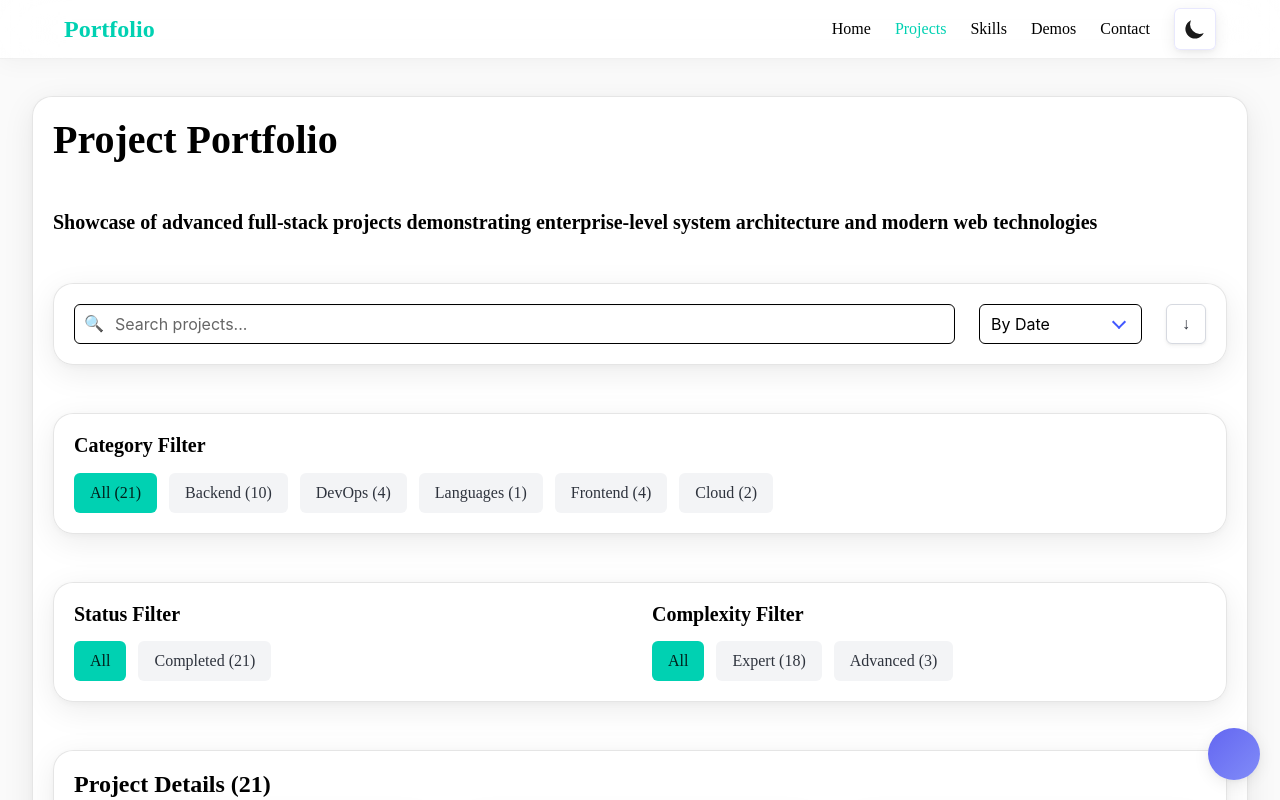
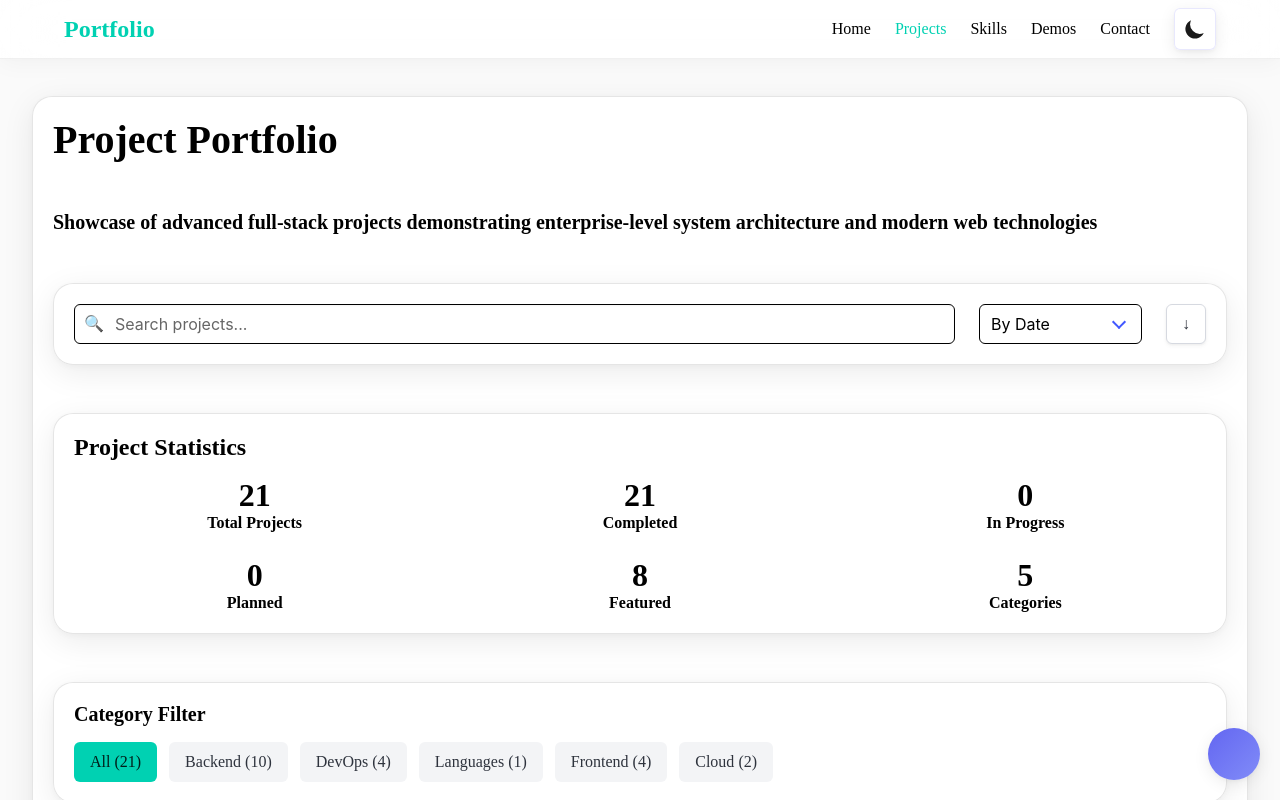
Before and after one commit to xiaooye/Project-Resume, a Next.js app: page /projects in a window 1280 px wide. Shown: the top 800 px of the page. Built offline with nearby package versions, Linux system fonts and the light colour scheme.

Commit message:
Add project statistics section to Projects Page - Added statistics display showing total projects, status breakdown, featured projects count, and categories count - All 21 projects are complete and properly configured

```diff
--- a/components/projects/ProjectsPage.tsx
+++ b/components/projects/ProjectsPage.tsx
@@ -249,6 +249,59 @@ export default function ProjectsPage() {
                     {sortOrder === "asc" ? "↑" : "↓"}
                   </button>
                 </div>
+              </div>
+            </div>
+          </div>
+        </div>
+
+        {/* Project Statistics */}
+        <div className="box liquid-glass-card mb-6">
+          <h2 className="title is-4 mb-4 liquid-glass-text">Project Statistics</h2>
+          <div className="columns is-mobile is-multiline">
+            <div className="column is-half-mobile is-one-third-tablet">
+              <div className="has-text-centered">
+                <p className="title is-3 liquid-glass-text">{projectsData.length}</p>
+                <p className="subtitle is-6 liquid-glass-text">Total Projects</p>
+              </div>
+            </div>
+            <div className="column is-half-mobile is-one-third-tablet">
+              <div className="has-text-centered">
+                <p className="title is-3 liquid-glass-text">
+                  {projectsData.filter((p) => p.status === "completed").length}
+                </p>
+                <p className="subtitle is-6 liquid-glass-text">Completed</p>
+              </div>
+            </div>
+            <div className="column is-half-mobile is-one-third-tablet">
+              <div className="has-text-centered">
+                <p className="title is-3 liquid-glass-text">
+                  {projectsData.filter((p) => p.status === "in-progress").length}
+                </p>
+                <p className="subtitle is-6 liquid-glass-text">In Progress</p>
+              </div>
+            </div>
+            <div className="column is-half-mobile is-one-third-tablet">
+              <div className="has-text-centered">
+                <p className="title is-3 liquid-glass-text">
+                  {projectsData.filter((p) => p.status === "planned").length}
+                </p>
+                <p className="subtitle is-6 liquid-glass-text">Planned</p>
+              </div>
+            </div>
+            <div className="column is-half-mobile is-one-third-tablet">
+              <div className="has-text-centered">
+                <p className="title is-3 liquid-glass-text">
+                  {projectsData.filter((p) => p.featured).length}
+                </p>
+                <p className="subtitle is-6 liquid-glass-text">Featured</p>
+              </div>
+            </div>
+            <div className="column is-half-mobile is-one-third-tablet">
+              <div className="has-text-centered">
+                <p className="title is-3 liquid-glass-text">
+                  {categories.length}
+                </p>
+                <p className="subtitle is-6 liquid-glass-text">Categories</p>
               </div>
             </div>
           </div>
```
